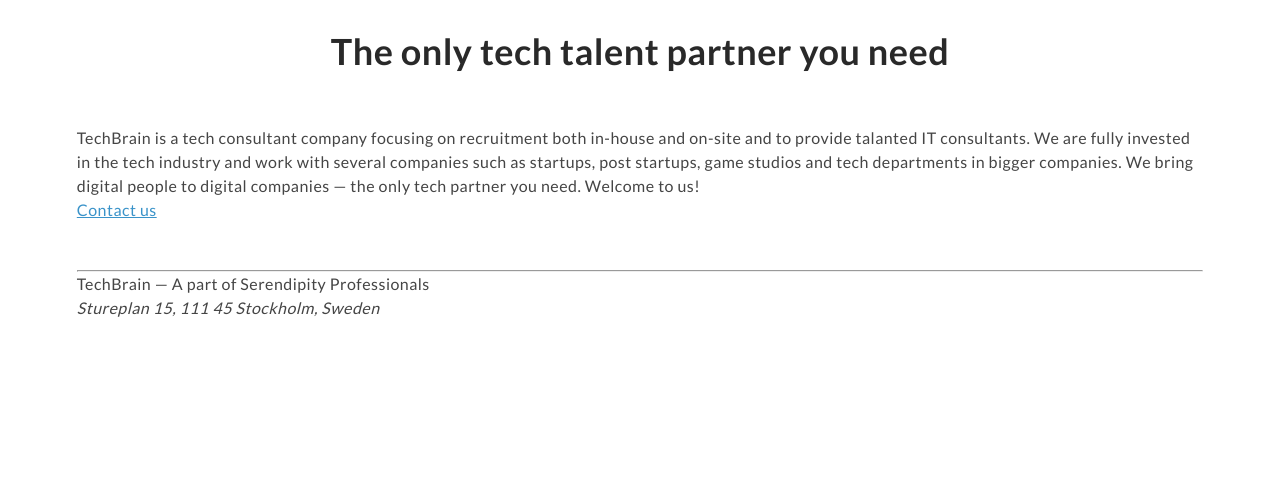
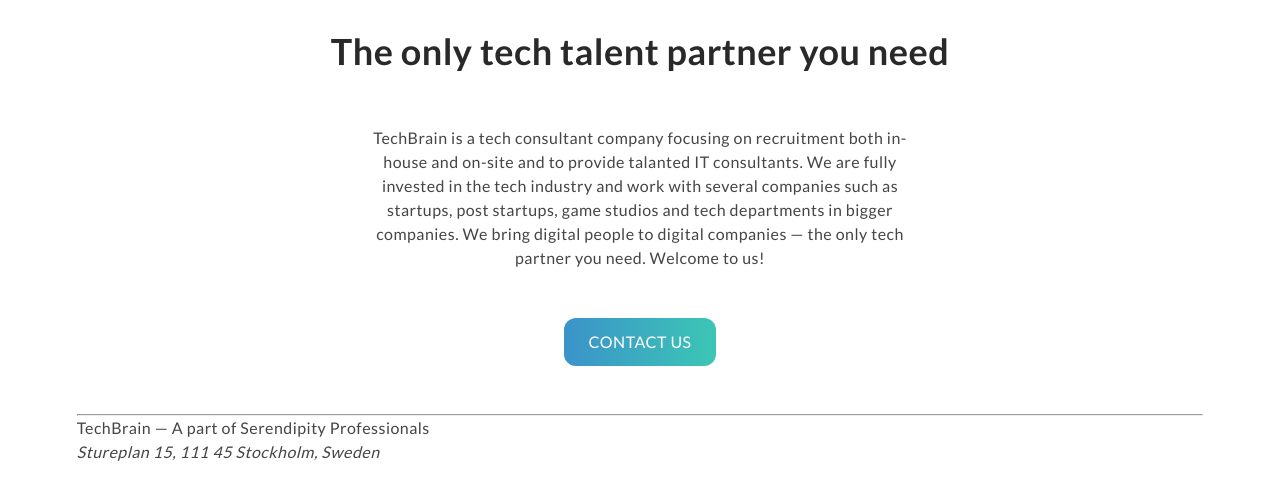
Before and after one commit to SprofTechBrain/sproftechbrain.github.io, a plain HTML site: page index.html in a window 1280 px wide. Shown: the part 2509-2997 px from the top of the page. Before the commit the page ends 2853 px from the top, so only its background shows below. Drawn offline with Linux system fonts and the light colour scheme.

Commit message:
Style the Contact section.

```diff
--- a/css/main.css
+++ b/css/main.css
@@ -515,3 +515,28 @@ a {
 	background: url("/images/bg/technologies/600w.jpg") no-repeat center center;
 	background-size: cover;
 }
+
+/* -------------------------------------------------------------------------- */
+/* Contact section */
+/* -------------------------------------------------------------------------- */
+
+
+.section-contact-content {
+	max-width: 35rem;
+	margin: 0 auto 3rem;
+}
+
+.section-contact-cta {
+	text-align: center;
+}
+
+/*
+	MQ: Tablets / Larger phones landscape orientation
+*/
+
+/* 700 / 16 = 43.75 */
+@media (min-width: 43.75rem) {
+	.section-contact-content {
+		text-align: center;
+	}
+}
--- a/index.html
+++ b/index.html
@@ -163,9 +163,10 @@
 
 <!-- ####################################################################### -->
 
-<section id="contact-us" class="section">
+<section id="contact-us" class="section section-contact">
 	<h2 class="sectionHeading">The only tech talent partner you need</h2>
 
+	<div class="section-contact-content">
 		<p>
 			TechBrain is a tech consultant company focusing on recruitment both in-house
 			and on-site and to provide talanted IT consultants. We are fully invested
@@ -174,8 +175,11 @@
 			We bring digital people to digital companies &mdash; the only tech partner
 			you need. Welcome to us!
 		</p>
+	</div>
 
-	<p><a href="mailto:info@techbrain.se">Contact us</a></p>
+	<p class="section-contact-cta">
+		<a href="mailto:info@techbrain.se" class="button button-cta">Contact us</a>
+	</p>
 </section>
 
 <!-- ####################################################################### -->
```
Lines whose indentation alone changed are shown as unchanged.
